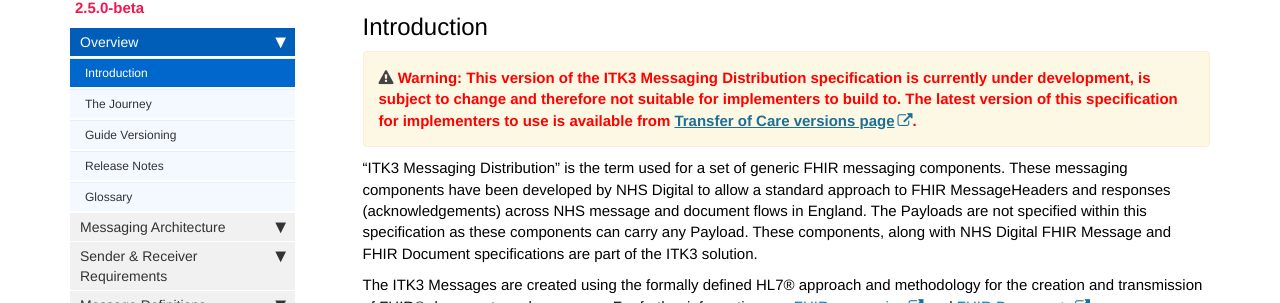
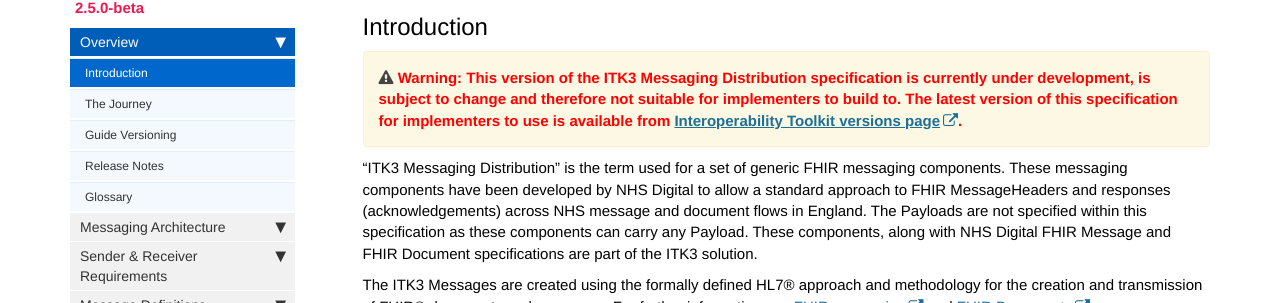
Before and after one commit to nhsconnect/ITK3-Messaging-Distribution, a Jekyll site: the page built from index.md, in a window 1280 px wide and 900 px high. Shown: the part 206-509 px from the top of the window. Built offline with Jekyll 4.4.1, drawn with Linux system fonts in a browser that asks for light colours; nearby versions of some CDN libraries; comment, search, counter and statistics services are not loaded.

Commit message:
Preparing for next release

```diff
--- a/_includes/custom/versions_warning.html
+++ b/_includes/custom/versions_warning.html
@@ -1,5 +1,5 @@
 <div markdown="span" class="alert alert-warning" role="alert">
 <i class="fa fa-warning"></i>
 <b><font color="red">Warning: This version of the ITK3 Messaging Distribution specification is currently under development, is subject to change and therefore not suitable for implementers to build to.
-The latest version of this specification for implementers to use is available from <a href="https://developer.nhs.uk/interoperability-tool-kit-itk-specification-versions/">Transfer of Care versions page</a>.
+The latest version of this specification for implementers to use is available from <a href="https://developer.nhs.uk/interoperability-tool-kit-itk-specification-versions/">Interoperability Toolkit  versions page</a>.
 </font></b></div>
```
